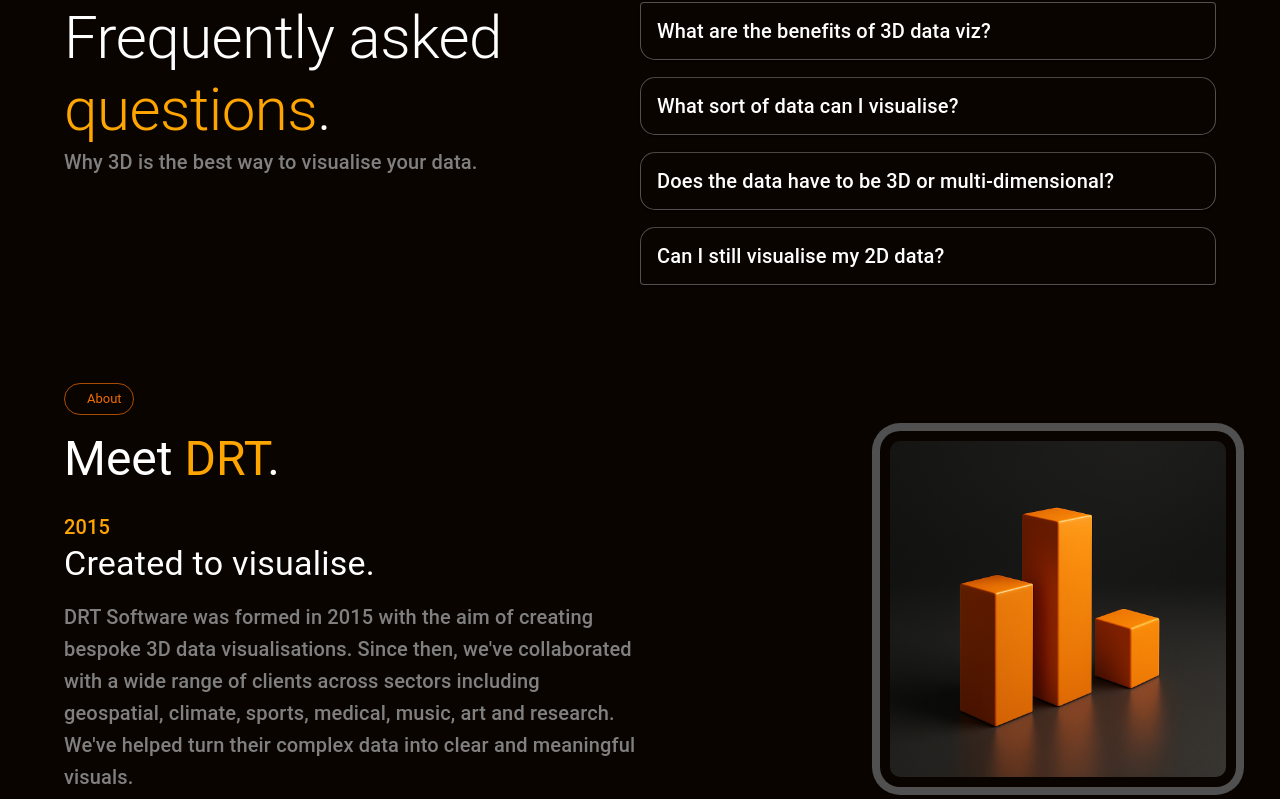
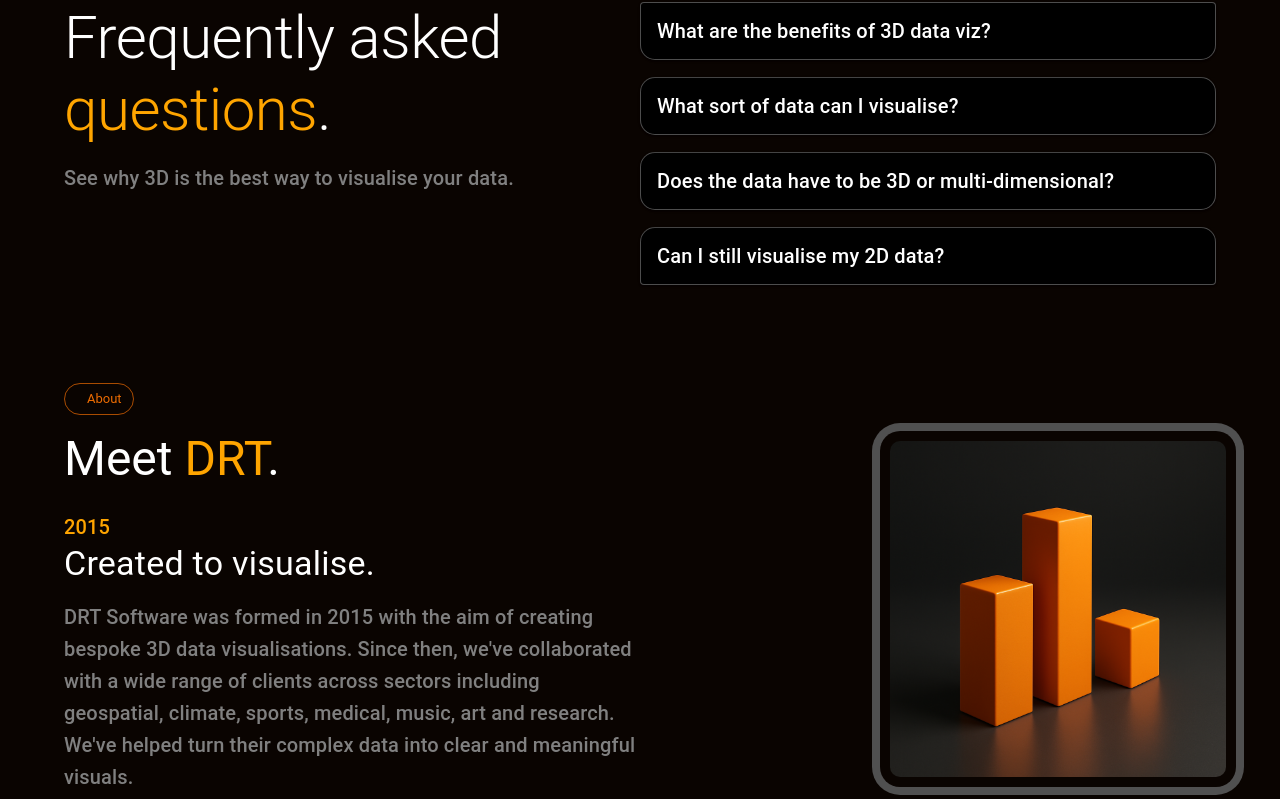
Before and after one commit to DoctorTone/drt-viz-ltd, a React (Vite) app: page / in a window 1280 px wide. Shown: the part 3513-4312 px from the top of the page. Built offline with nearby package versions, Linux system fonts and the light colour scheme; some icons are missing.

Commit message:
Update FAQ text

```diff
--- a/src/components/FAQ.tsx
+++ b/src/components/FAQ.tsx
@@ -11,7 +11,7 @@ import { styled } from "@mui/material/styles";
 
 const FAQ = () => {
   const DataAccordian = styled(Accordion)({
-    background: "#0a0401",
+    background: "black",
     color: "white",
     border: "1px solid rgba(255, 255, 255, 0.3)",
     borderRadius: "15px",
@@ -29,11 +29,11 @@ const FAQ = () => {
       />
       <Grid container>
         <Grid size={6}>
-          <Typography variant="h2">
+          <Typography variant="h2" sx={{ mb: 2 }}>
             Frequently asked <span style={{ color: "orange" }}>questions</span>.
           </Typography>
           <Typography variant="h6" sx={{ color: "grey" }}>
-            Why 3D is the best way to visualise your data.
+            See why 3D is the best way to visualise your data.
           </Typography>
         </Grid>
         <Grid size={6}>
```
